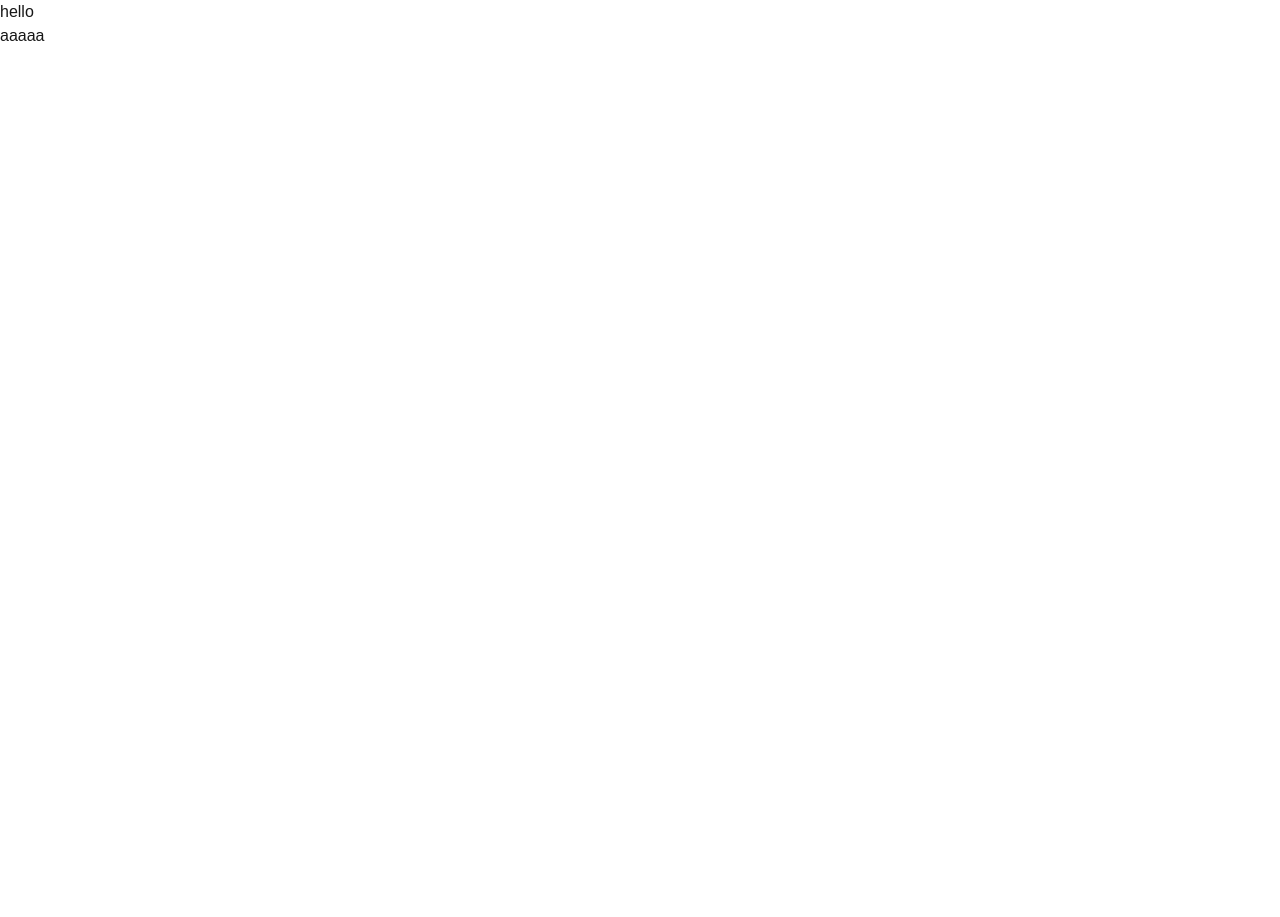
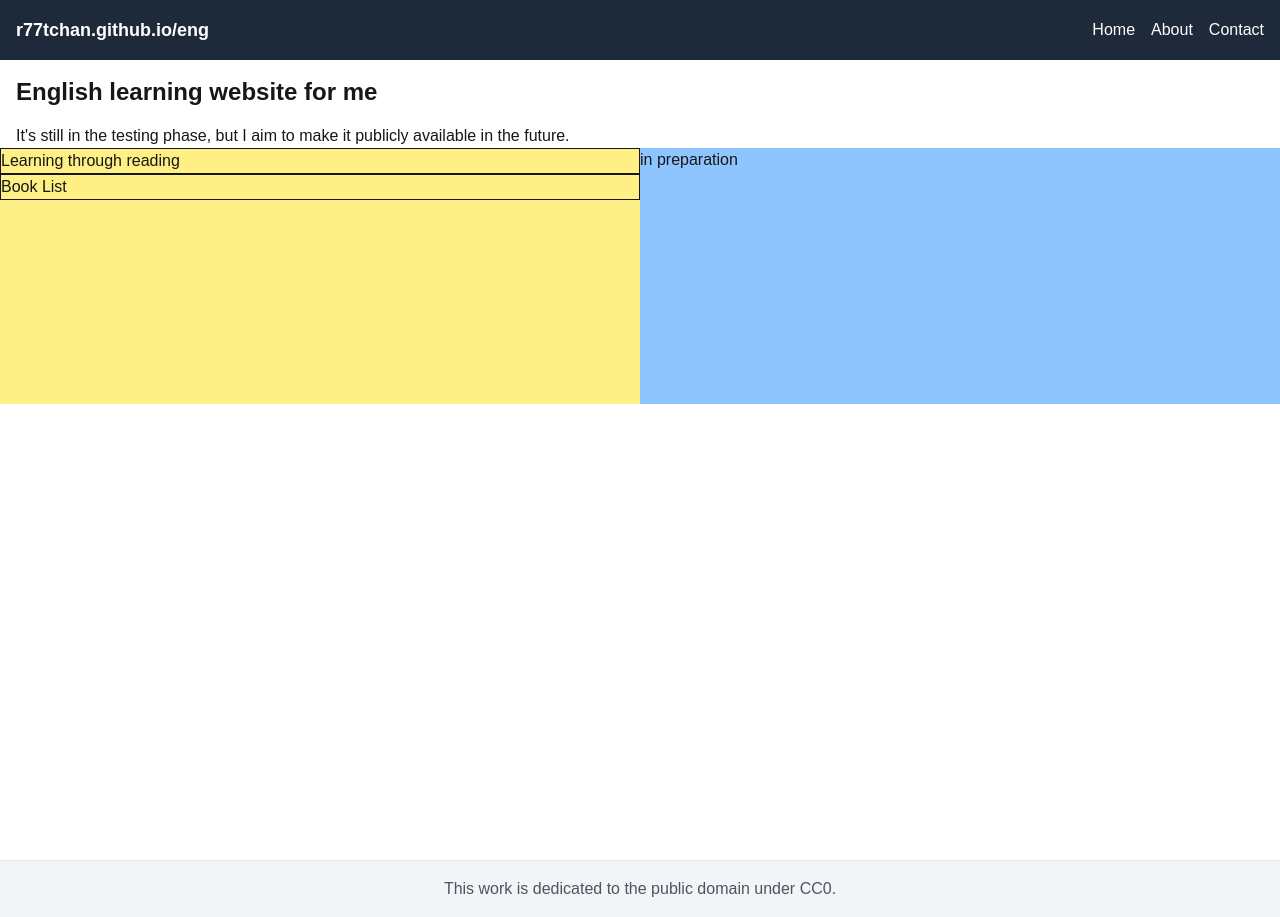
Before and after one commit to r77tchan/eng, a Next.js app: page / in a window 1280 px wide. Before the commit the page ends 800 px from the top, so only its background shows below. Built offline with nearby package versions, Linux system fonts and the light colour scheme.

Commit message:
作成中1

```diff
--- /dev/null
+++ b/src/app/book/page.tsx
@@ -0,0 +1,8 @@
+export default function BookPage() {
+  return (
+    <main className="container mx-auto min-h-screen">
+      <h1 className="px-4 pt-4 text-2xl font-bold">Book List</h1>
+      <p>This is the page for books.</p>
+    </main>
+  );
+}
--- a/src/app/layout.tsx
+++ b/src/app/layout.tsx
@@ -1,6 +1,8 @@
 import type { Metadata } from "next";
 import { Geist, Geist_Mono } from "next/font/google";
 import "./globals.css";
+import Header from "@/components/Header";
+import Footer from "@/components/Footer";
 
 const geistSans = Geist({
   variable: "--font-geist-sans",
@@ -27,7 +29,9 @@ export default function RootLayout({
       <body
         className={`${geistSans.variable} ${geistMono.variable} antialiased`}
       >
+        <Header />
         {children}
+        <Footer />
       </body>
     </html>
   );
--- a/src/app/page.tsx
+++ b/src/app/page.tsx
@@ -1,8 +1,26 @@
+import Link from "next/link";
+
 export default function Home() {
   return (
-    <div>
-      <h1>hello</h1>
-      <p className="bg-original">aaaaa</p>
-    </div>
+    <main className="container mx-auto min-h-screen">
+      <h1 className="px-4 pt-4 text-2xl font-bold">
+        English learning website for me
+      </h1>
+      <p className="px-4 pt-4">
+        It's still in the testing phase, but I aim to make it publicly available
+        in the future.
+      </p>
+      <div className="container mx-auto flex flex-wrap *:h-64 *:min-w-96 *:flex-1/2">
+        <div className="bg-red-300">
+          <Link href="/book" className="flex h-full flex-col bg-yellow-200">
+            <span className="border">Learning through reading</span>
+            <span className="border">Book List</span>
+          </Link>
+        </div>
+        <div className="bg-blue-300">
+          <span>in preparation</span>
+        </div>
+      </div>
+    </main>
   );
 }
--- /dev/null
+++ b/src/components/Footer.tsx
@@ -0,0 +1,11 @@
+import Link from "next/link";
+
+export default function Footer() {
+  return (
+    <footer className="mt-auto border-t border-gray-200 bg-gray-100">
+      <div className="container mx-auto p-4 text-center text-gray-600">
+        <p>This work is dedicated to the public domain under CC0.</p>
+      </div>
+    </footer>
+  );
+}
--- /dev/null
+++ b/src/components/Header.tsx
@@ -0,0 +1,26 @@
+import Link from "next/link";
+
+export default function Header() {
+  return (
+    <header className="bg-gray-800 p-4 text-white">
+      <div className="container mx-auto flex items-center justify-between">
+        <div className="text-lg font-bold">
+          <Link href="/">r77tchan.github.io/eng</Link>
+        </div>
+        <nav>
+          <ul className="flex space-x-4">
+            <li>
+              <Link href="/">Home</Link>
+            </li>
+            <li>
+              <Link href="/about">About</Link>
+            </li>
+            <li>
+              <Link href="/contact">Contact</Link>
+            </li>
+          </ul>
+        </nav>
+      </div>
+    </header>
+  );
+}
```
Also changed, not shown: メモ.txt (added), 1 other file (tests, documents, lock files or other folders).
